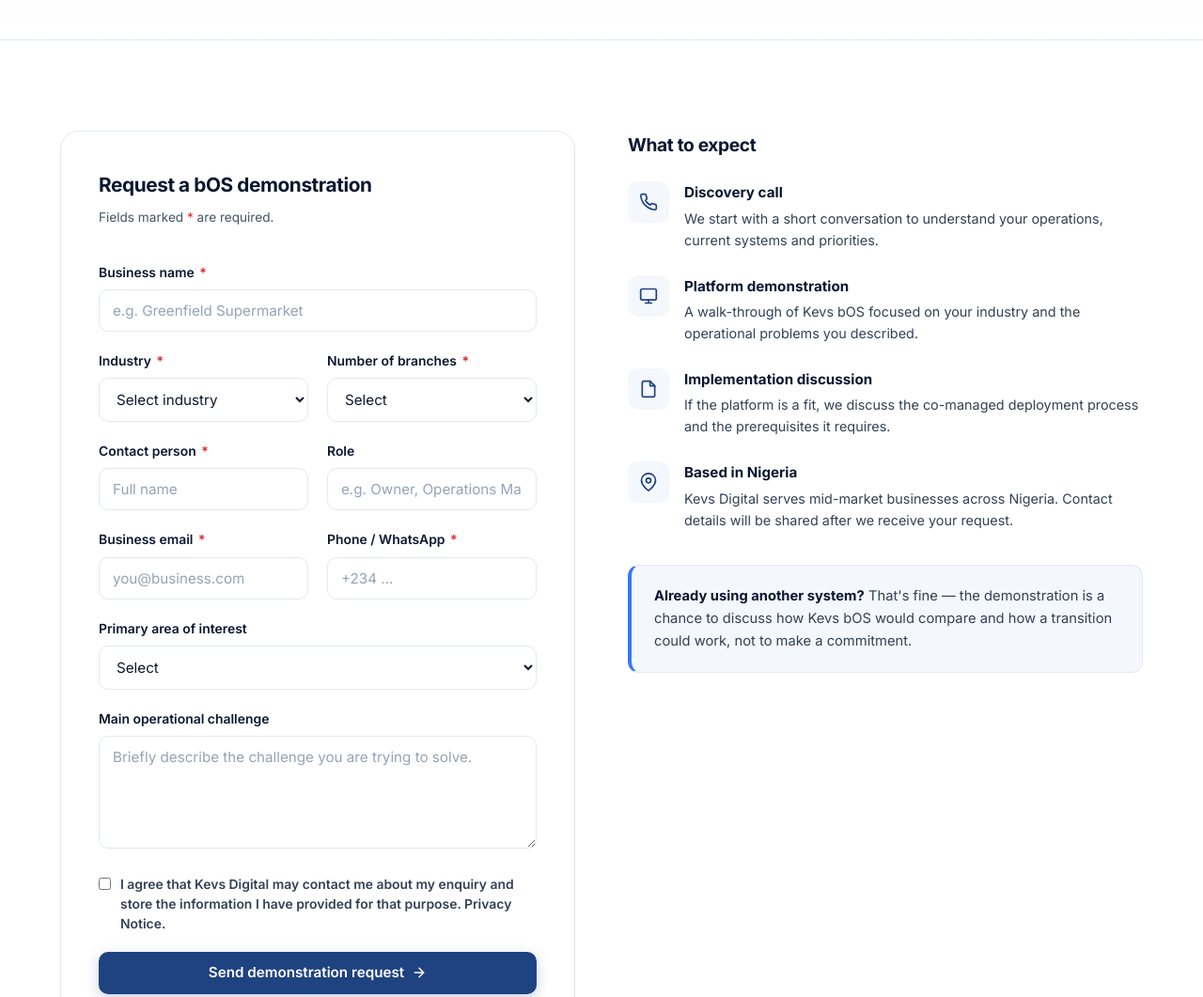
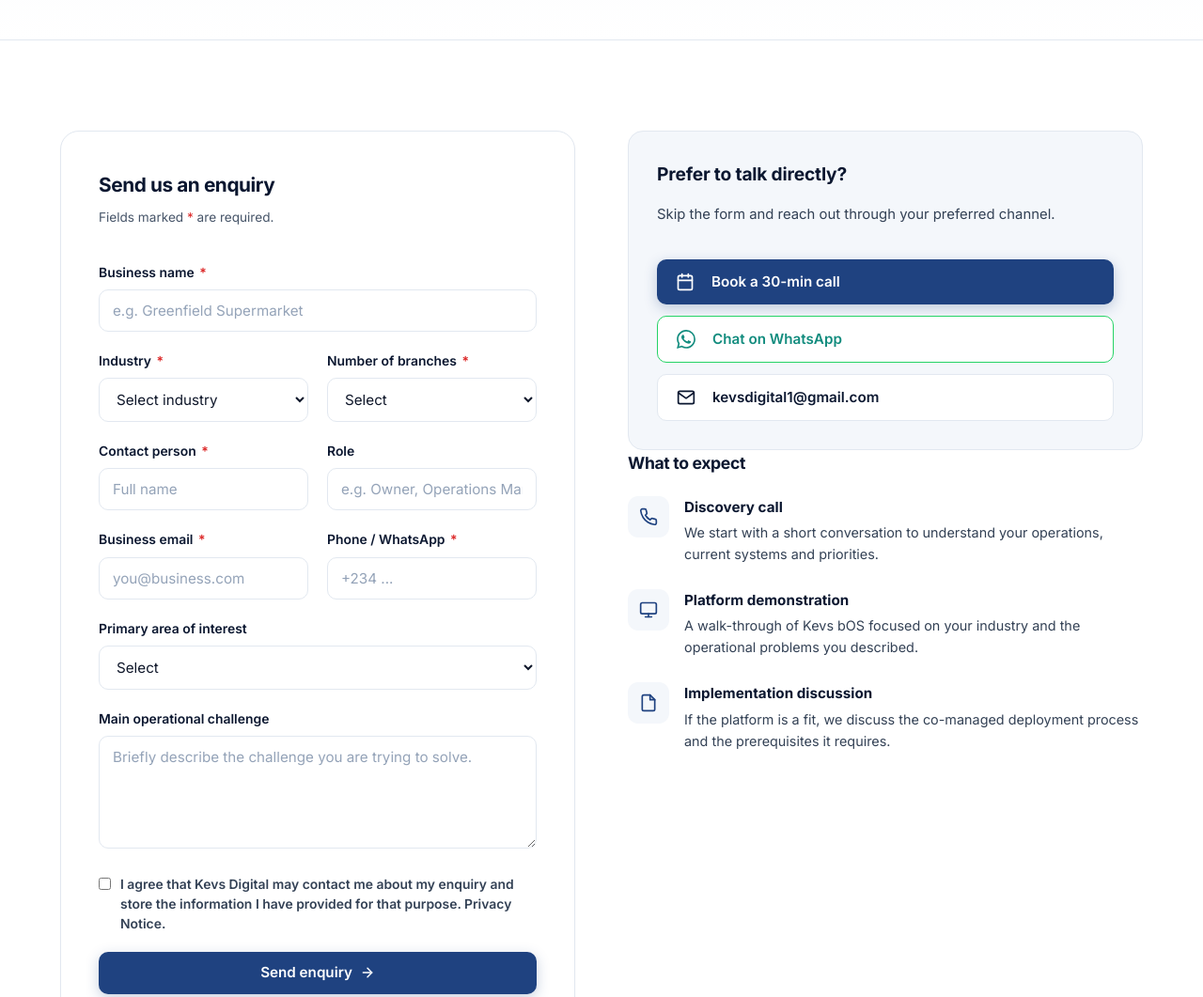
Before and after one commit to KevsOno/Muzoscents-funnel, a plain HTML site: page KevsDigital/contact.html in a window 1280 px wide. Shown: the part 340-1401 px from the top of the page at 94% size. Drawn offline with Linux system fonts and the light colour scheme.

Commit message:
Update contact.html

```diff
--- a/KevsDigital/contact.html
+++ b/KevsDigital/contact.html
@@ -32,6 +32,7 @@
   </div>
 </header>
 
+<main>
   <section class="page-hero">
     <div class="container">
       <span class="eyebrow">Book a demonstration</span>
@@ -46,14 +47,9 @@
 
         <!-- FORM -->
         <div class="form-card">
-        <h3 style="font-size:1.3rem;margin-bottom:8px;color:var(--navy);letter-spacing:-.02em">Request a bOS demonstration</h3>
+          <h3 style="font-size:1.3rem;margin-bottom:8px;color:var(--navy);letter-spacing:-.02em">Send us an enquiry</h3>
           <p class="muted small mb-3">Fields marked <span style="color:#DC2626">*</span> are required.</p>
 
-        <!--
-          Netlify Forms: this form is configured for Netlify deployment.
-          On Netlify, submissions are captured automatically and can be sent to email/notification.
-          Alternative: replace action with a form endpoint (e.g. Formspree, your own API).
-        -->
           <form name="demo-request" method="POST" data-netlify="true" netlify-honeypot="bot-field" action="/thank-you.html" data-demo-form>
             <input type="hidden" name="form-name" value="demo-request" />
             <p style="display:none"><label>Don't fill this out: <input name="bot-field" /></label></p>
@@ -130,20 +126,45 @@
             <div class="form-group">
               <label class="checkbox-row">
                 <input type="checkbox" name="consent" required />
-              <span>I agree that Kevs Digital may contact me about my enquiry and store the information I have provided for that purpose. <a href="#">Privacy Notice</a>.</span>
+                <span>I agree that Kevs Digital may contact me about my enquiry and store the information I have provided for that purpose. <a href="privacy.html">Privacy Notice</a>.</span>
               </label>
             </div>
 
-          <button type="submit" class="btn btn-primary" style="width:100%">Send demonstration request
+            <button type="submit" class="btn btn-primary" style="width:100%">Send enquiry
               <svg width="16" height="16" viewBox="0 0 24 24" fill="none" stroke="currentColor" stroke-width="2.2" stroke-linecap="round" stroke-linejoin="round"><line x1="5" y1="12" x2="19" y2="12"/><polyline points="12 5 19 12 12 19"/></svg>
             </button>
-          <p class="form-note">Submitting this form does not commit you to a purchase. We use the information to prepare a relevant demonstration.</p>
           </form>
         </div>
 
-      <!-- CONTACT META -->
+        <!-- CONTACT META & DIRECT LINKS -->
         <div>
-        <h3 style="font-size:1.2rem;color:var(--navy);margin-bottom:24px;letter-spacing:-.02em">What to expect</h3>
+          <!-- NEW DIRECT CONTACT CARD -->
+          <div class="card mb-4" style="background:var(--bg-light); border-color:var(--border);">
+            <h3 style="font-size:1.2rem;color:var(--navy);margin-bottom:16px;">Prefer to talk directly?</h3>
+            <p class="small muted mb-3">Skip the form and reach out through your preferred channel.</p>
+
+            <div style="display:flex; flex-direction:column; gap:12px;">
+              <!-- Calendly -->
+              <a href="https://calendly.com/mickevsono/30min" target="_blank" rel="noopener" class="btn btn-primary" style="width:100%; justify-content:flex-start; padding:14px 20px;">
+                <svg width="20" height="20" viewBox="0 0 24 24" fill="none" stroke="currentColor" stroke-width="2" stroke-linecap="round" stroke-linejoin="round" style="margin-right:10px;"><rect x="3" y="4" width="18" height="18" rx="2" ry="2"/><line x1="16" y1="2" x2="16" y2="6"/><line x1="8" y1="2" x2="8" y2="6"/><line x1="3" y1="10" x2="21" y2="10"/></svg>
+                Book a 30-min call
+              </a>
+
+              <!-- WhatsApp -->
+              <a href="https://wa.me/2347067666205" target="_blank" rel="noopener" class="btn btn-secondary" style="width:100%; justify-content:flex-start; padding:14px 20px; border-color:#25D366; color:#128C7E;">
+                <svg width="20" height="20" viewBox="0 0 24 24" fill="currentColor" style="margin-right:10px;"><path d="M17.472 14.382c-.297-.149-1.758-.867-2.03-.967-.273-.099-.471-.148-.67.15-.197.297-.767.966-.94 1.164-.173.199-.347.223-.644.075-.297-.15-1.255-.463-2.39-1.475-.883-.788-1.48-1.761-1.653-2.059-.173-.297-.018-.458.13-.606.134-.133.298-.347.446-.52.149-.174.198-.298.298-.497.099-.198.05-.371-.025-.52-.075-.149-.669-1.612-.916-2.207-.242-.579-.487-.5-.669-.51-.173-.008-.371-.01-.57-.01-.198 0-.52.074-.792.372-.272.297-1.04 1.016-1.04 2.479 0 1.462 1.065 2.875 1.213 3.074.149.198 2.096 3.2 5.077 4.487.709.306 1.262.489 1.694.625.712.227 1.36.195 1.871.118.571-.085 1.758-.719 2.006-1.413.248-.694.248-1.289.173-1.413-.074-.124-.272-.198-.57-.347m-5.421 7.403h-.004a9.87 9.87 0 01-5.031-1.378l-.361-.214-3.741.982.998-3.648-.235-.374a9.86 9.86 0 01-1.51-5.26c.001-5.45 4.436-9.884 9.888-9.884 2.64 0 5.122 1.03 6.988 2.898a9.825 9.825 0 012.893 6.994c-.003 5.45-4.437 9.884-9.885 9.884m8.413-18.297A11.815 11.815 0 0012.05 0C5.495 0 .16 5.335.157 11.892c0 2.096.547 4.142 1.588 5.945L.057 24l6.305-1.654a11.882 11.882 0 005.683 1.448h.005c6.554 0 11.89-5.335 11.893-11.893a11.821 11.821 0 00-3.48-8.413z"/></svg>
+                Chat on WhatsApp
+              </a>
+
+              <!-- Email -->
+              <a href="mailto:kevsdigital1@gmail.com" class="btn btn-secondary" style="width:100%; justify-content:flex-start; padding:14px 20px;">
+                <svg width="20" height="20" viewBox="0 0 24 24" fill="none" stroke="currentColor" stroke-width="2" stroke-linecap="round" stroke-linejoin="round" style="margin-right:10px;"><path d="M4 4h16c1.1 0 2 .9 2 2v12c0 1.1-.9 2-2 2H4c-1.1 0-2-.9-2-2V6c0-1.1.9-2 2-2z"/><polyline points="22,6 12,13 2,6"/></svg>
+                kevsdigital1@gmail.com
+              </a>
+            </div>
+          </div>
+
+          <h3 style="font-size:1.1rem;color:var(--navy);margin-bottom:20px;letter-spacing:-.02em">What to expect</h3>
           <div class="contact-meta">
             <div class="cm-item">
               <div class="cm-ic"><svg width="20" height="20" viewBox="0 0 24 24" fill="none" stroke="currentColor" stroke-width="2" stroke-linecap="round" stroke-linejoin="round"><path d="M22 16.92v3a2 2 0 0 1-2.18 2 19.79 19.79 0 0 1-8.63-3.07 19.5 19.5 0 0 1-6-6 19.79 19.79 0 0 1-3.07-8.67A2 2 0 0 1 4.11 2h3a2 2 0 0 1 2 1.72 12.84 12.84 0 0 0 .7 2.81 2 2 0 0 1-.45 2.11L8.09 9.91a16 16 0 0 0 6 6l1.27-1.27a2 2 0 0 1 2.11-.45 12.84 12.84 0 0 0 2.81.7A2 2 0 0 1 22 16.92z"/></svg></div>
@@ -157,20 +178,15 @@
               <div class="cm-ic"><svg width="20" height="20" viewBox="0 0 24 24" fill="none" stroke="currentColor" stroke-width="2" stroke-linecap="round" stroke-linejoin="round"><path d="M14 2H6a2 2 0 0 0-2 2v16a2 2 0 0 0 2 2h12a2 2 0 0 0 2-2V8z"/><polyline points="14 2 14 8 20 8"/></svg></div>
               <div><h4>Implementation discussion</h4><p>If the platform is a fit, we discuss the co-managed deployment process and the prerequisites it requires.</p></div>
             </div>
-          <div class="cm-item">
-            <div class="cm-ic"><svg width="20" height="20" viewBox="0 0 24 24" fill="none" stroke="currentColor" stroke-width="2" stroke-linecap="round" stroke-linejoin="round"><path d="M21 10c0 7-9 13-9 13s-9-6-9-13a9 9 0 0 1 18 0z"/><circle cx="12" cy="10" r="3"/></svg></div>
-            <div><h4>Based in Nigeria</h4><p>Kevs Digital serves mid-market businesses across Nigeria. Contact details will be shared after we receive your request.</p></div>
           </div>
         </div>
 
-        <div class="callout mt-3">
-          <strong>Already using another system?</strong> That's fine — the demonstration is a chance to discuss how Kevs bOS would compare and how a transition could work, not to make a commitment.
-        </div>
-      </div>
       </div>
     </div>
   </section>
+</main>
 
+<!-- ===== FOOTER ===== -->
 <footer class="site-footer">
   <div class="container">
     <div class="footer-grid">
@@ -203,7 +219,7 @@
     </div>
     <div class="footer-bottom">
       <div>&copy; <span id="year">2026</span> Kevs Digital. All rights reserved.</div>
-      <div><a href="#">Privacy Notice</a> &nbsp;·&nbsp; <a href="#">Terms of Service</a></div>
+      <div><a href="privacy.html">Privacy Notice</a> &nbsp;·&nbsp; <a href="terms.html">Terms of Service</a></div>
     </div>
   </div>
 </footer>
```
Lines whose indentation alone changed are shown as unchanged.
